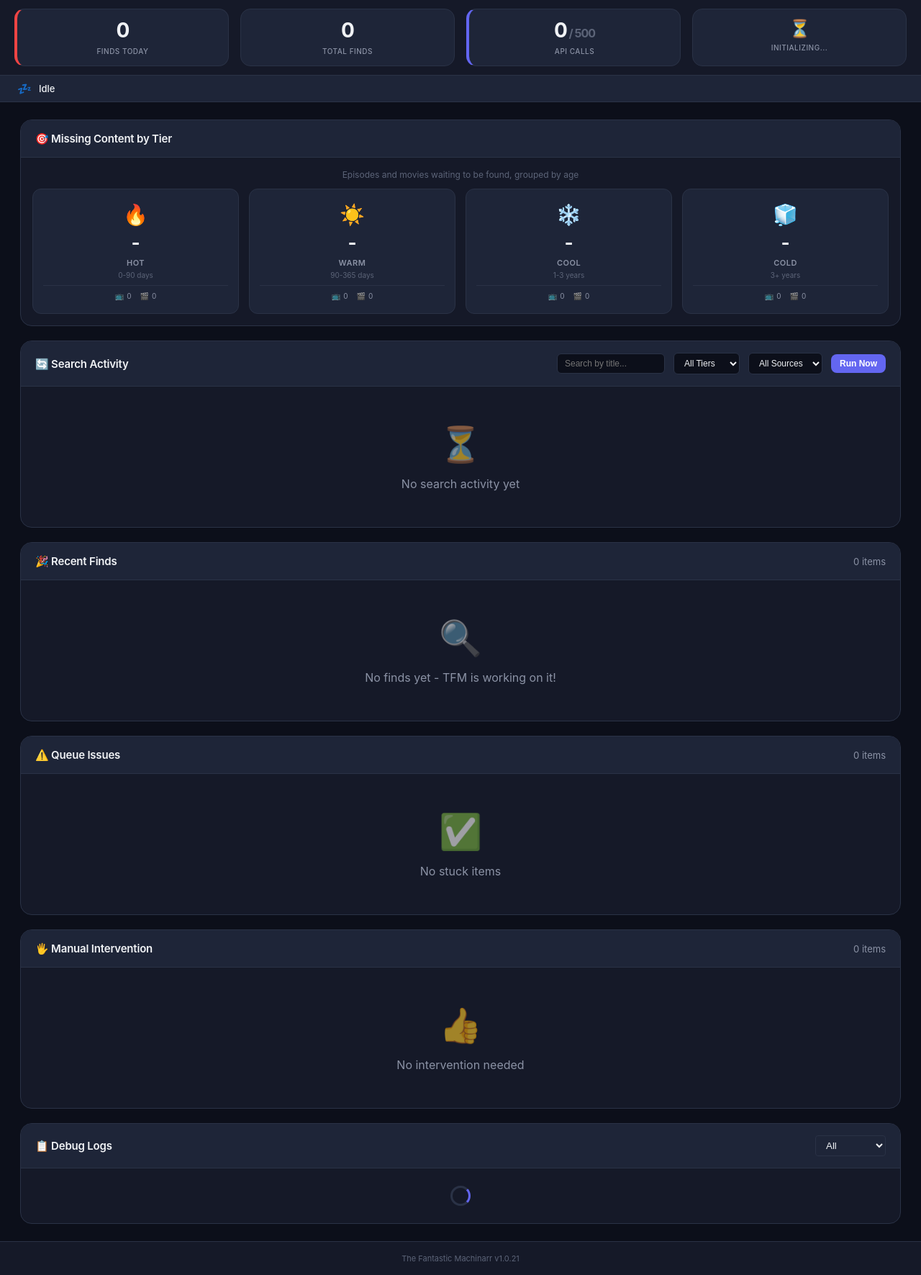
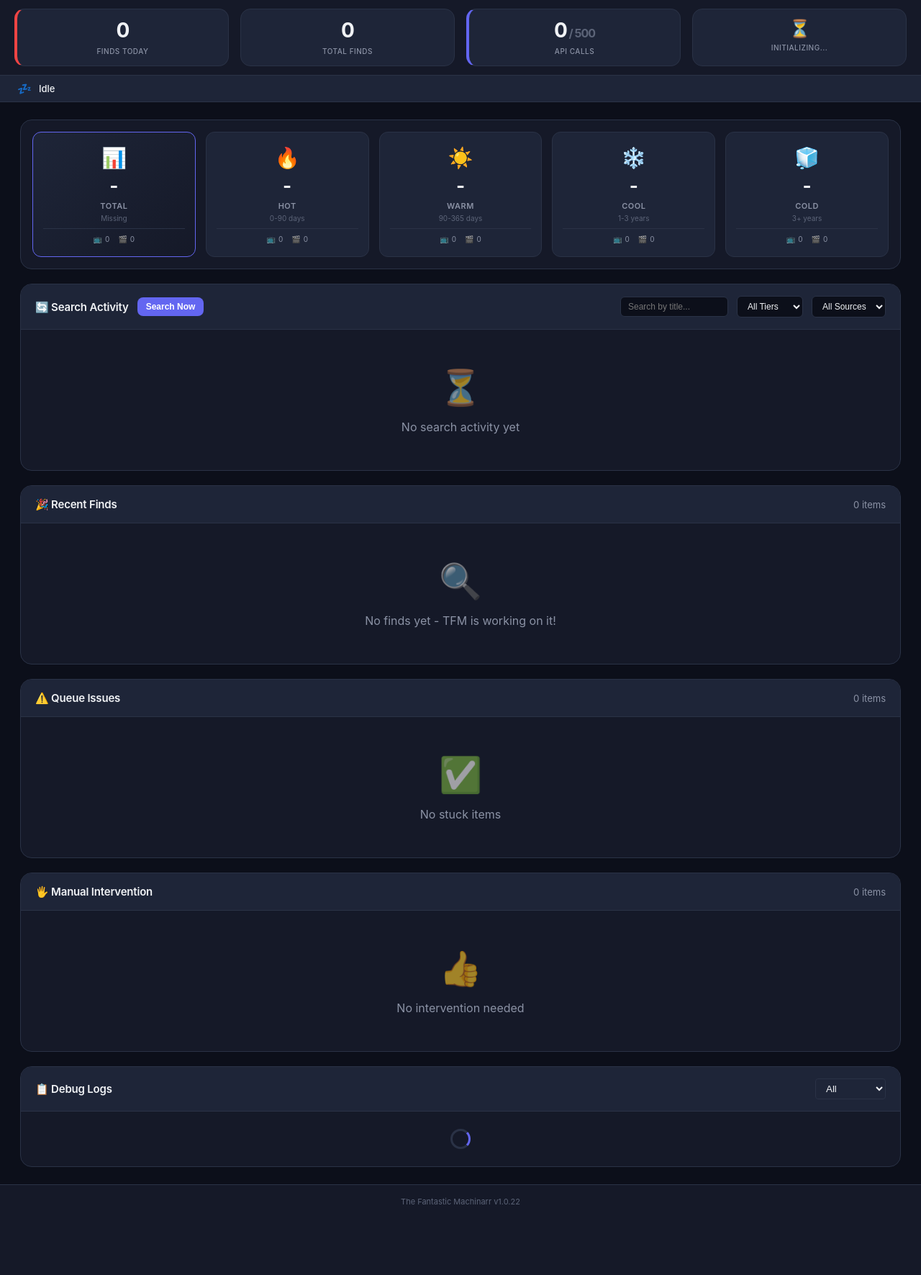
Before and after one commit to egadgetboy/thefantasticmachinarr, a Python web app: template templates/index.html in a window 1280 px wide. Shown: the part 74-1845 px from the top of the page at 72% size. After the commit the page ends 1747 px from the top, so only its background shows below. Run offline with Jinja, Linux system fonts and the light colour scheme; the template is opened without the code that fills it, so the values that code supplies are empty.

Commit message:
v1.0.22 - UI polish and init improvements
## Tier Panel Changes
- Removed panel title/header - cleaner look
- Added Total counter on left with Sonarr/Radarr breakdown
- Gradient background on Total box to distinguish it

## Search Activity Changes
- Moved "Search Now" button next to panel title
- Renamed from "Run Now" to "Search Now"
- Button stays with title, filters stay on right

## Initialization Overlay
- Removed skip button per user request
- Removed timeout/auto-dismiss - waits for completion
- Shows elapsed time only (no misleading estimates)
- Cleaner status messages during data loading
- Will wait as long as needed for large libraries

Version 1.0.22

```diff
--- a/__init__.py
+++ b/__init__.py
@@ -4,7 +4,7 @@ A companion tool for Sonarr and Radarr that resolves stuck items,
 continuously searches for missing content, and provides manual intervention options.
 """
 
-__version__ = "1.0.21"
+__version__ = "1.0.22"
 __app_name__ = "The Fantastic Machinarr"
 
 from .config import Config
--- a/templates/index.html
+++ b/templates/index.html
@@ -1056,17 +1056,20 @@
     </div>
 
     <main>
-        <!-- Row 1: Missing Content by Tier -->
+        <!-- Row 1: Missing Content by Tier (no title) -->
         <div class="panel">
-            <div class="panel-head">
-                <span class="panel-title">🎯 Missing Content by Tier</span>
-                <span id="tier-total" style="color:var(--text2);font-size:13px"></span>
-            </div>
             <div class="panel-body" style="padding: 16px;">
-                <div style="font-size: 12px; color: var(--text3); margin-bottom: 12px; text-align: center;">
-                    Episodes and movies waiting to be found, grouped by age
-                </div>
                 <div class="tiers">
+                    <div class="tier" style="background: linear-gradient(135deg, var(--bg3), var(--bg2)); border-color: var(--accent);">
+                        <div class="tier-emoji">📊</div>
+                        <div class="tier-count" id="tier-total-count">-</div>
+                        <div class="tier-name">Total</div>
+                        <div class="tier-desc">Missing</div>
+                        <div class="tier-breakdown">
+                            <span>📺 <span id="tier-total-sonarr">0</span></span>
+                            <span>🎬 <span id="tier-total-radarr">0</span></span>
+                        </div>
+                    </div>
                     <div class="tier">
                         <div class="tier-emoji">🔥</div>
                         <div class="tier-count" id="tier-hot">-</div>
@@ -1114,7 +1117,10 @@
         <!-- Row 2: Search Activity (full width table with filters) -->
         <div class="panel">
             <div class="panel-head">
-                <span class="panel-title">🔄 Search Activity</span>
+                <div style="display:flex;align-items:center;gap:12px">
+                    <span class="panel-title">🔄 Search Activity</span>
+                    <button class="btn btn-sm btn-pri" onclick="runSearch()">Search Now</button>
+                </div>
                 <div style="display:flex;gap:12px;align-items:center">
                     <input type="text" id="search-filter-text" placeholder="Search by title..." style="padding:6px 10px;border:1px solid var(--border);border-radius:6px;background:var(--bg);color:var(--text);font-size:12px;width:150px" onkeyup="filterSearchActivity()">
                     <select id="search-filter-tier" style="padding:6px 10px;border:1px solid var(--border);border-radius:6px;background:var(--bg);color:var(--text);font-size:12px" onchange="filterSearchActivity()">
@@ -1129,7 +1135,6 @@
                         <option value="sonarr">📺 Sonarr</option>
                         <option value="radarr">🎬 Radarr</option>
                     </select>
-                    <button class="btn btn-sm btn-pri" onclick="runSearch()">Run Now</button>
                 </div>
             </div>
             <div class="panel-body flush">
@@ -1477,10 +1482,17 @@
                 document.getElementById('tier-cold-sonarr').textContent = tiers.cold?.sonarr ?? 0;
                 document.getElementById('tier-cold-radarr').textContent = tiers.cold?.radarr ?? 0;
 
-                // Update total
+                // Calculate and update Total counter
                 const total = (tiers.hot?.total ?? 0) + (tiers.warm?.total ?? 0) +
                              (tiers.cool?.total ?? 0) + (tiers.cold?.total ?? 0);
-                document.getElementById('tier-total').textContent = `${total.toLocaleString()} missing items`;
+                const totalSonarr = (tiers.hot?.sonarr ?? 0) + (tiers.warm?.sonarr ?? 0) +
+                                   (tiers.cool?.sonarr ?? 0) + (tiers.cold?.sonarr ?? 0);
+                const totalRadarr = (tiers.hot?.radarr ?? 0) + (tiers.warm?.radarr ?? 0) +
+                                   (tiers.cool?.radarr ?? 0) + (tiers.cold?.radarr ?? 0);
+
+                document.getElementById('tier-total-count').textContent = total.toLocaleString();
+                document.getElementById('tier-total-sonarr').textContent = totalSonarr.toLocaleString();
+                document.getElementById('tier-total-radarr').textContent = totalRadarr.toLocaleString();
             }
         }
 
@@ -2018,7 +2030,7 @@
             const data = await api('search', 'POST', {type: 'cycle'});
 
             btn.disabled = false;
-            btn.textContent = '🔍 Run Search';
+            btn.textContent = 'Search Now';
 
             if (data.searched > 0) {
                 updateActivityBar('finding', `Searched ${data.searched} items`, `${data.successful || 0} searches triggered successfully`);
@@ -2207,32 +2219,29 @@
                 data: false,
                 ui: false
             },
-            maxWaitTime: 15000, // Max 15 seconds before auto-dismiss
-            dataTimeout: 12000, // Skip data step after 12 seconds
             errors: [],
-            dismissed: false
+            dismissed: false,
+            itemsProcessed: 0,
+            totalItems: 0
         };
 
-        function updateInitStep(step, status) {
+        function updateInitStep(step, status, detail = '') {
             if (initState.dismissed) return;
 
             const el = document.getElementById(`init-step-${step}`);
             if (!el) return;
 
             const icon = el.querySelector('.init-step-icon');
+            const textSpan = el.querySelector('span:last-child');
             el.classList.remove('active', 'done');
 
             if (status === 'active') {
                 el.classList.add('active');
                 icon.textContent = '🔄';
+                if (detail) textSpan.textContent = detail;
             } else if (status === 'done') {
                 el.classList.add('done');
                 icon.textContent = '✓';
-                initState.steps[step] = true;
-            } else if (status === 'skipped') {
-                el.classList.add('done');
-                icon.textContent = '⏭️';
-                el.style.color = 'var(--warn)';
                 initState.steps[step] = true;
             } else if (status === 'error') {
                 el.classList.add('done');
@@ -2260,11 +2269,7 @@
             const timerEl = document.getElementById('init-timer');
             if (timerEl) {
                 const secs = Math.floor(elapsed / 1000);
-                if (elapsed > 5000) {
-                    timerEl.innerHTML = `${secs}s elapsed... <a href="#" onclick="skipInit(); return false;" style="color:var(--accent);text-decoration:underline;">Skip</a>`;
-                } else {
-                    timerEl.textContent = `${secs}s...`;
-                }
+                timerEl.textContent = `${secs}s elapsed`;
             }
         }
 
@@ -2288,90 +2293,46 @@
             clearInterval(initTimerInterval);
         }
 
-        function skipInit() {
-            console.log('Init skipped by user');
-            setInitStatus('Skipped - loading in background...');
-            hideInitOverlay();
-            // Continue loading in background
-            loadFinds();
-            loadSearches();
-            loadLogs();
-        }
-
         function showInitError(message) {
             if (initState.dismissed) return;
             setInitStatus(`Error: ${message}`);
             const timerEl = document.getElementById('init-timer');
             if (timerEl) {
-                timerEl.innerHTML = '<span style="color:var(--warn)">Loading anyway...</span>';
+                timerEl.innerHTML = '<span style="color:var(--warn)">Retrying...</span>';
             }
         }
 
         // Progress timer update
-        const initTimerInterval = setInterval(() => {
-            updateInitProgress();
-
-            // Auto-dismiss after max wait time
-            const elapsed = Date.now() - initState.startTime;
-            if (elapsed > initState.maxWaitTime && !initState.dismissed) {
-                console.log('Init auto-dismissed after timeout');
-                setInitStatus('Ready (some data still loading)');
-                hideInitOverlay();
-            }
-        }, 200);
+        const initTimerInterval = setInterval(updateInitProgress, 200);
 
         async function initializeApp() {
             try {
                 // Step 1: Load configuration
-                updateInitStep('config', 'active');
+                updateInitStep('config', 'active', 'Loading configuration...');
                 setInitStatus('Loading configuration...');
                 await loadStatus();
                 updateInitStep('config', 'done');
 
-                if (initState.dismissed) return;
-
                 // Step 2: Check services
-                updateInitStep('services', 'active');
+                updateInitStep('services', 'active', 'Connecting to services...');
                 setInitStatus('Connecting to Sonarr & Radarr...');
                 await new Promise(r => setTimeout(r, 300));
                 updateInitStep('services', 'done');
 
-                if (initState.dismissed) return;
-
-                // Step 3: Fetch library data (with timeout)
-                updateInitStep('data', 'active');
-                setInitStatus('Fetching missing content & tiers...');
-
-                const dataPromise = Promise.all([
-                    loadDashboard(),
-                    loadQueue(),
-                    loadInterventions()
-                ]);
-
-                const timeoutPromise = new Promise((_, reject) =>
-                    setTimeout(() => reject(new Error('timeout')), initState.dataTimeout)
-                );
-
-                try {
-                    await Promise.race([dataPromise, timeoutPromise]);
-                    updateInitStep('data', 'done');
-                } catch (e) {
-                    if (e.message === 'timeout') {
-                        console.log('Data fetch timed out, continuing...');
-                        updateInitStep('data', 'skipped');
-                        setInitStatus('Data still loading in background...');
-                        // Let it continue in background
-                        dataPromise.catch(err => console.error('Background data load error:', err));
-                    } else {
-                        throw e;
-                    }
-                }
-
-                if (initState.dismissed) return;
+                // Step 3: Fetch library data (the slow part)
+                updateInitStep('data', 'active', 'Fetching library data...');
+                setInitStatus('Counting missing content (this may take a moment)...');
+
+                // Load dashboard which does the tier counting
+                await loadDashboard();
+                setInitStatus('Loading queue status...');
+                await loadQueue();
+                await loadInterventions();
+                updateInitStep('data', 'done');
 
                 // Step 4: Prepare UI
-                updateInitStep('ui', 'active');
-                setInitStatus('Preparing dashboard...');
+                updateInitStep('ui', 'active', 'Preparing dashboard...');
+                setInitStatus('Loading recent activity...');
                 await Promise.all([
                     loadFinds(),
                     loadSearches(),
@@ -2393,7 +2354,7 @@
                 // Still hide overlay after delay
                 setTimeout(() => {
                     hideInitOverlay();
-                }, 2000);
+                }, 3000);
             }
         }
 
@@ -2410,6 +2371,6 @@
             setInterval(loadLogs, 30000);
         }, 10000);
     </script>
-    <div class="version-footer">The Fantastic Machinarr v1.0.21</div>
+    <div class="version-footer">The Fantastic Machinarr v1.0.22</div>
 </body>
 </html>
--- a/templates/setup.html
+++ b/templates/setup.html
@@ -576,7 +576,7 @@
         <button class="btn btn-sec" id="backBtn" onclick="back()" disabled>Back</button>
         <button class="btn btn-pri" id="nextBtn" onclick="next()">Next</button>
     </div>
-    <div class="version-footer">The Fantastic Machinarr v1.0.21</div>
+    <div class="version-footer">The Fantastic Machinarr v1.0.22</div>
 </div>
 <script>
 // Theme management
```
